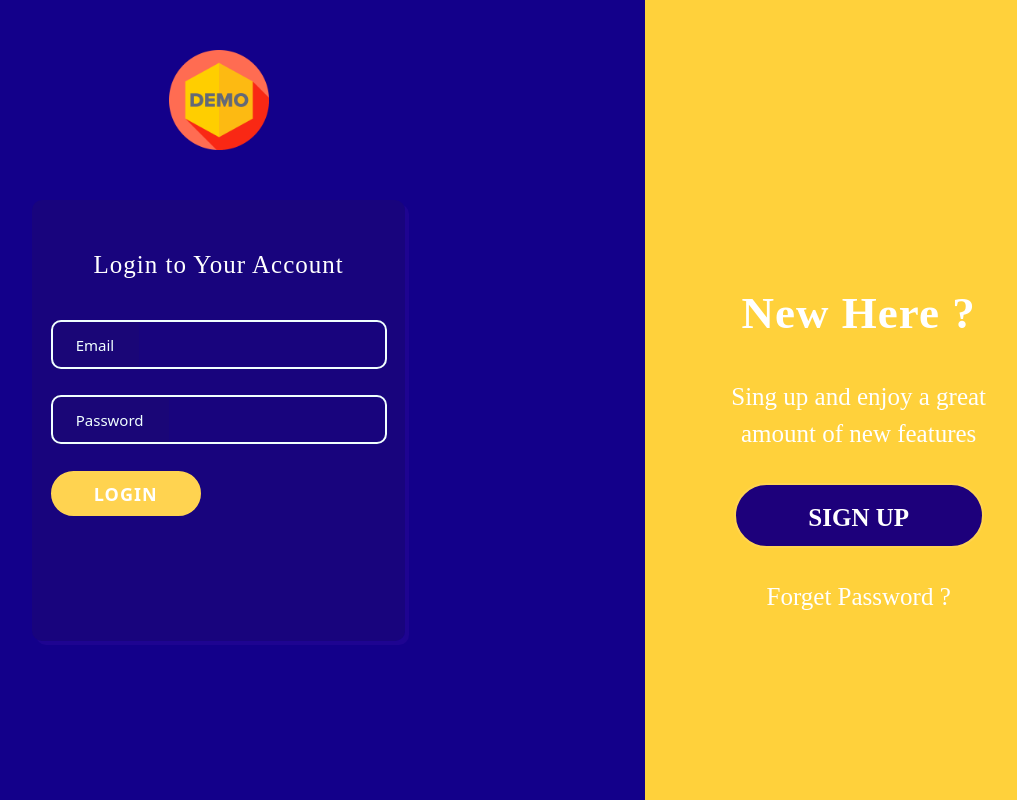
After one commit to Wizer-Properties/wizerproperties, a Django app: page /login/ in a window 1280 px wide. The commit adds this page. Shown: the whole page, without its empty margins (208-1225 px from the left). Run offline with Django 4.2, Linux system fonts and the light colour scheme; some libraries are stand-ins or nearby versions; some web fonts are replaced.

Commit message:
#WIP-4|Login

```diff
--- a/docker-compose.yml
+++ b/docker-compose.yml
@@ -15,7 +15,9 @@ services:
       - PYTHONUNBUFFERED=1
 
   db:
-    image: postgres:15.4  # Use an appropriate PostgreSQL version
+    build:
+      context: .
+      dockerfile: pg-Dockerfile  # Use an appropriate PostgreSQL version
     volumes:
       - postgres_data:/var/lib/postgresql/data
     ports:
--- /dev/null
+++ b/static/js/auth/login.js
@@ -0,0 +1,35 @@
+$(document).ready(function () {
+    $(".authButton").click(function () {
+        var email = $("#email").val();
+        var password = $("#password").val();
+
+        $.ajax({
+            type: "POST",
+            url: login_url,
+            data: {
+                email: email,
+                password: password,
+            },
+            headers: {
+                "X-CSRFToken": csrfToken,
+            },
+            success: function (response) {
+                $(".authErrorMessage").text("");
+                $(".authSuccessMessage").text(response.message);
+
+                // Redirect to the homepage after 1 second
+                setTimeout(function () {
+                    window.location.href = "/";
+                }, 1000);
+            },
+            error: function (error) {
+                msg = "Something went wrong!";
+                if (error.status == 401) {
+                    msg = error.responseJSON.message;
+                }
+                $(".authSuccessMessage").text("");
+                $(".authErrorMessage").text(msg);
+            },
+        });
+    });
+});
--- /dev/null
+++ b/user/templates/auth/login.html
@@ -0,0 +1,68 @@
+{% extends "base.html" %}
+{% load static %}
+{% load widget_tweaks %}
+
+{% block extend_head %}
+<title>Login</title>
+<link rel="stylesheet" href="{% static '/css/auth.css' %}" />
+{% endblock extend_head %}
+
+{% block content %}
+<div class="container-fluid">
+    <div class="row how-it-work-row">
+        <div class="col-lg-8 login-form-box">
+            <div class="logo">
+                <a href="/">
+                    <img src="static/media/logo.png" alt="">
+                </a>
+            </div>
+
+            <!--- Login Form Start --->
+
+            <div class="authArea">
+                <p>Login to Your Account</p>
+                <div class="authForm">
+                    <div>
+                        <span class="authSuccessMessage"></span>
+                        <span class="authErrorMessage"></span>
+                    </div>
+                    <div class="authFormDiv">
+                        <!-- <span class="authErrorMessage">Message</span> -->
+                        <input type="text" id="email" class="authInput" placeholder="Email" required>
+                        <div class="authlabelline">Email</div>
+                    </div>
+                    <div class="authFormDiv">
+                        <!-- <span class="authErrorMessage">Message</span>  -->
+                        <input type="password" id="password" required class="authInput" placeholder="Password">
+                        <div class="authlabelline">Password</div>
+                    </div>
+                    <button type="button" class="authButton">Login</button>
+                </div>
+                <div class="authIconDiv">
+                    <a href="#"><i class="fa-brands fa-facebook authIcon"></i></a>
+                    <a href="#"><i class="fa-brands fa-youtube authIcon"></i></a>
+                    <a href="#"><i class="fa-brands fa-instagram authIcon"></i></a>
+                </div>
+            </div>
+
+            <!--- Login Form End --->
+
+        </div>
+        <div class="col-lg-4 login-des-box">
+            <div class="authTextArea">
+                <p class="authTextAreaTitle">New Here ?</p>
+                <p class="authTextAreaDescription">Sing up and enjoy a great amount of new features</p>
+                <a type="button" class="authSignUpButton" href="{% url 'signup' %}">Sign Up</a>
+                <a class="authTextForget" href="#">Forget Password ?</a>
+            </div>
+        </div>
+    </div>
+</div>
+{% endblock %}
+
+{% block extend_script %}
+<script>
+    const login_url = "{% url 'login' %}"
+</script>
+<script src="{% static 'js/auth/login.js' %}?v=1.00"></script>
+{% endblock extend_script %}
--- a/user/templates/auth/signup.html
+++ b/user/templates/auth/signup.html
@@ -101,7 +101,7 @@
         <p class="authTextAreaDescription">
           Login and enjoy a great amount of new features
         </p>
-        <a type="button" class="authSignUpButton">Login</a>
+        <a type="button" class="authSignUpButton" href="{% url 'login' %}">Login</a>
         <a class="authTextForget" href="#">Forget Password ?</a>
       </div>
     </div>
--- a/user/urls.py
+++ b/user/urls.py
@@ -1,9 +1,9 @@
-from django.urls import path
-
-from .views.auth import SignupView, AccountVerificationView
+from django.urls import include, path
+from .views.auth import SignupView, AccountVerificationView, login
 
 
 urlpatterns = [
-    path('get-started/', SignupView.as_view(), name='signup'),
-    path('account-verify/', AccountVerificationView.as_view(), name='account-verify'),
+    path("get-started/", SignupView.as_view(), name="signup"),
+    path("account-verify/", AccountVerificationView.as_view(), name="account-verify"),
+    path("login/", login, name="login"),
 ]
--- a/user/views/auth/__init__.py
+++ b/user/views/auth/__init__.py
@@ -1,2 +1,3 @@
 from .signup import *
 from .account_verification import *
+from .login import *
--- /dev/null
+++ b/user/views/auth/login.py
@@ -0,0 +1,23 @@
+from django.shortcuts import render
+from django.http import JsonResponse
+from django.contrib import auth
+
+
+def login(request):
+    if request.method == "GET":
+        return render(request, "auth/login.html")
+
+    if request.method == "POST":
+        email = request.POST.get("email")
+        password = request.POST.get("password")
+
+        # Authenticate using the email and password
+        user = auth.authenticate(request, email=email, password=password)
+
+        if user is not None:
+            auth.login(request, user)
+            return JsonResponse({"message": "Login successful"}, status=200)
+        else:
+            return JsonResponse({"message": "Invalid email or password "}, status=401)
+
+    return JsonResponse({"message": "Invalid request method"}, status=405)
--- a/wizerproperties/templates/base.html
+++ b/wizerproperties/templates/base.html
@@ -28,5 +28,9 @@
   <script src="{% static 'js/main.js' %}?v=1.00"></script>
   <script src="{% static 'js/utilities/input-fields.js' %}?v=1.00"></script>
 
+  <script>
+    const csrfToken = "{{ csrf_token }}"
+  </script>
+
   {% block extend_script %}{% endblock extend_script %}
 </html>
--- a/wizerproperties/urls.py
+++ b/wizerproperties/urls.py
@@ -20,8 +20,8 @@ from django.conf import settings
 from django.conf.urls.static import static
 
 urlpatterns = [
-    path('admin/', admin.site.urls),
-    path('', include('user.urls')),
+    path("admin/", admin.site.urls),
+    path("", include("user.urls")),
 ]
 
 if settings.DEBUG:
```
Also changed, not shown: README.md, 2 other files.
